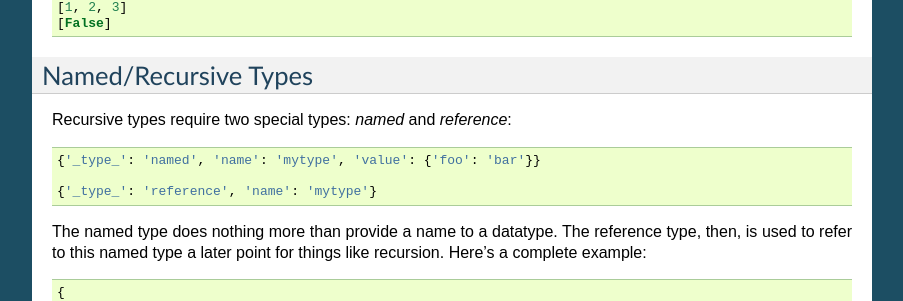
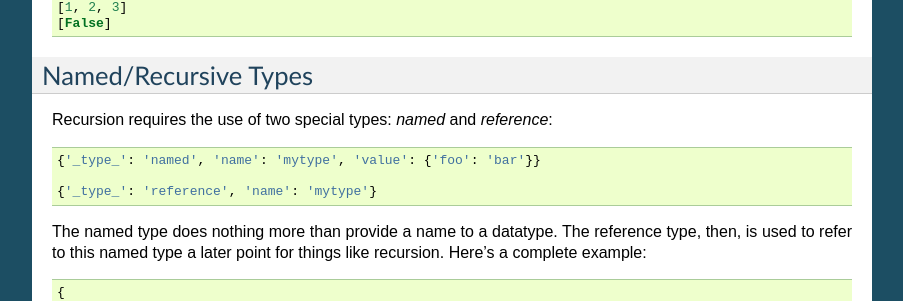
Before and after one commit to awagner83/datatype, a Sphinx documentation site: the page built from docs/datatypes.rst, in a window 1280 px wide and 900 px high, scrolled down 1753 px. Shown: the part 149-450 px from the top of the window, without its empty margins (198-1101 px from the left). Built offline with Sphinx 7.4.7, drawn with Linux system fonts in a browser that asks for light colours.

Commit message:
doc fixes.

```diff
--- a/docs/datatypes.rst
+++ b/docs/datatypes.rst
@@ -108,7 +108,7 @@ The following are all valid values of this type::
 Named/Recursive Types
 ---------------------
 
-Recursive types require two special types: *named* and *reference*::
+Recursion requires the use of two special types: *named* and *reference*::
 
     {'_type_': 'named', 'name': 'mytype', 'value': {'foo': 'bar'}}
 
```
